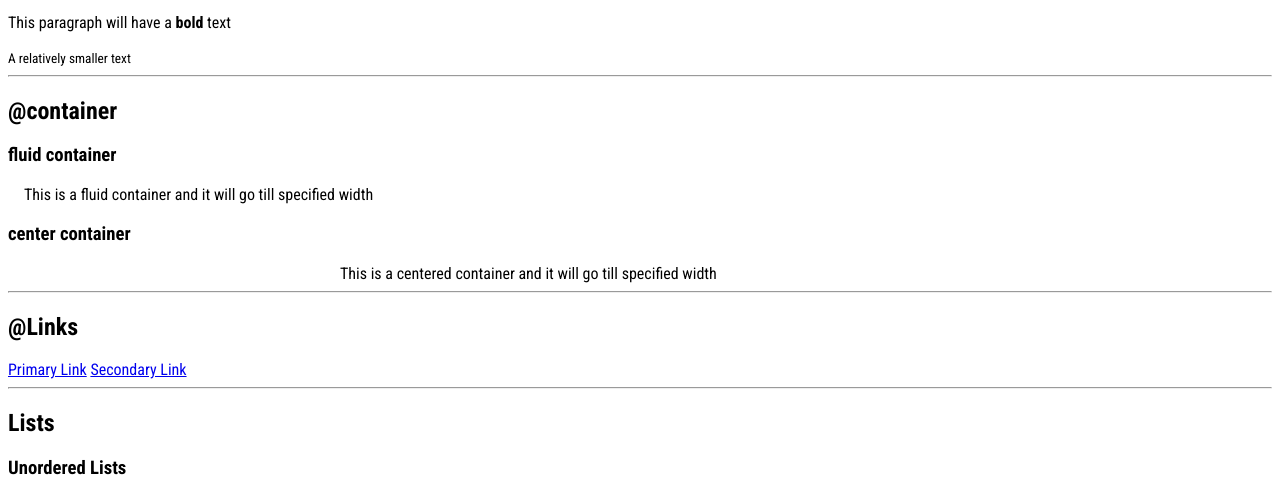
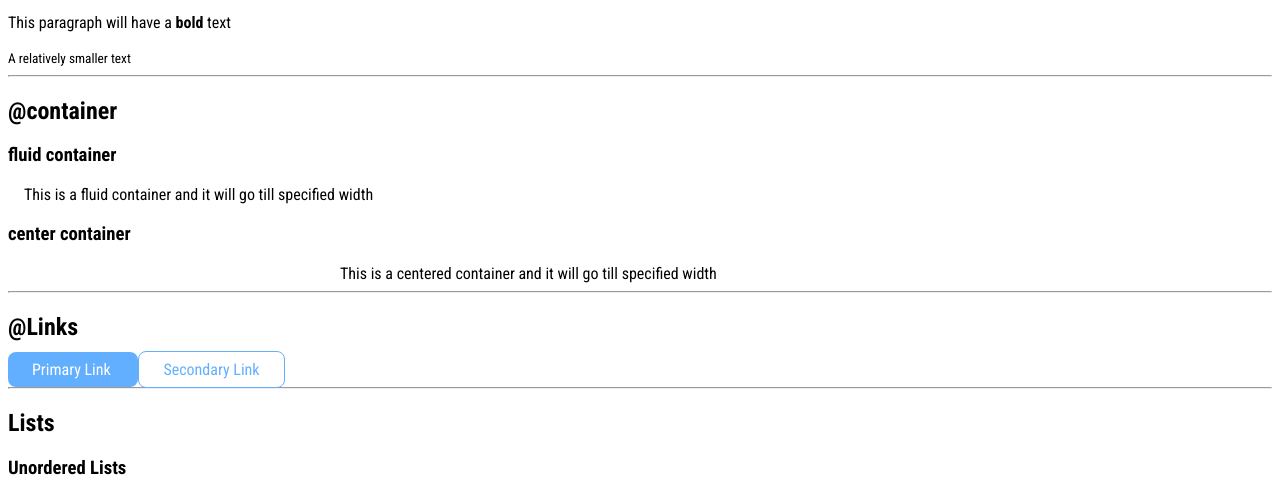
Before and after one commit to Chandramohan97/neogcmap-lesson3-live, a plain HTML site: page index.html in a window 1280 px wide. Shown: the part 269-764 px from the top of the page. Drawn offline with Linux system fonts and the light colour scheme.

Commit message:
link updated

```diff
--- a/index.html
+++ b/index.html
@@ -38,8 +38,8 @@
     <hr>
 
     <h2>@Links</h2>
-    <a href="/"> Primary Link</a>
-    <a href="/">Secondary Link</a>
+    <a class = "link primary-link" href="/"> Primary Link </a>
+    <a class ="link secondary-link" href="/">Secondary Link</a>
 
     <hr>
 
--- a/styles.css
+++ b/styles.css
@@ -1,16 +1,15 @@
 @import url('https://fonts.googleapis.com/css2?family=Roboto+Condensed:wght@400;700&display=swap');
 
-:root{
-    --primary-color : red;
+:root {
+    --primary-colour: #63afff;
+}
 
-}
 body{
     font-family: 'Roboto Condensed', sans-serif;
 }
 
 .container{
-    padding-left: 1rem;
-    padding-right: 1rem;
+   padding: 0rem 1rem;
 }
 
 .container-center{
@@ -18,4 +17,21 @@ body{
     margin: auto;
 }
 
-/** links **//
+/** links **/
+
+.link{
+    text-decoration: none;
+    padding : 0.5rem 1.5rem;
+}
+
+.primary-link{
+  background-color: var(--primary-colour);
+  border-radius: 0.5rem;
+  color : white;
+  }
+
+.secondary-link{
+    color: var(--primary-colour);
+    border-radius: 0.5rem;
+    border: 1px solid var(--primary-colour);
+}
```
